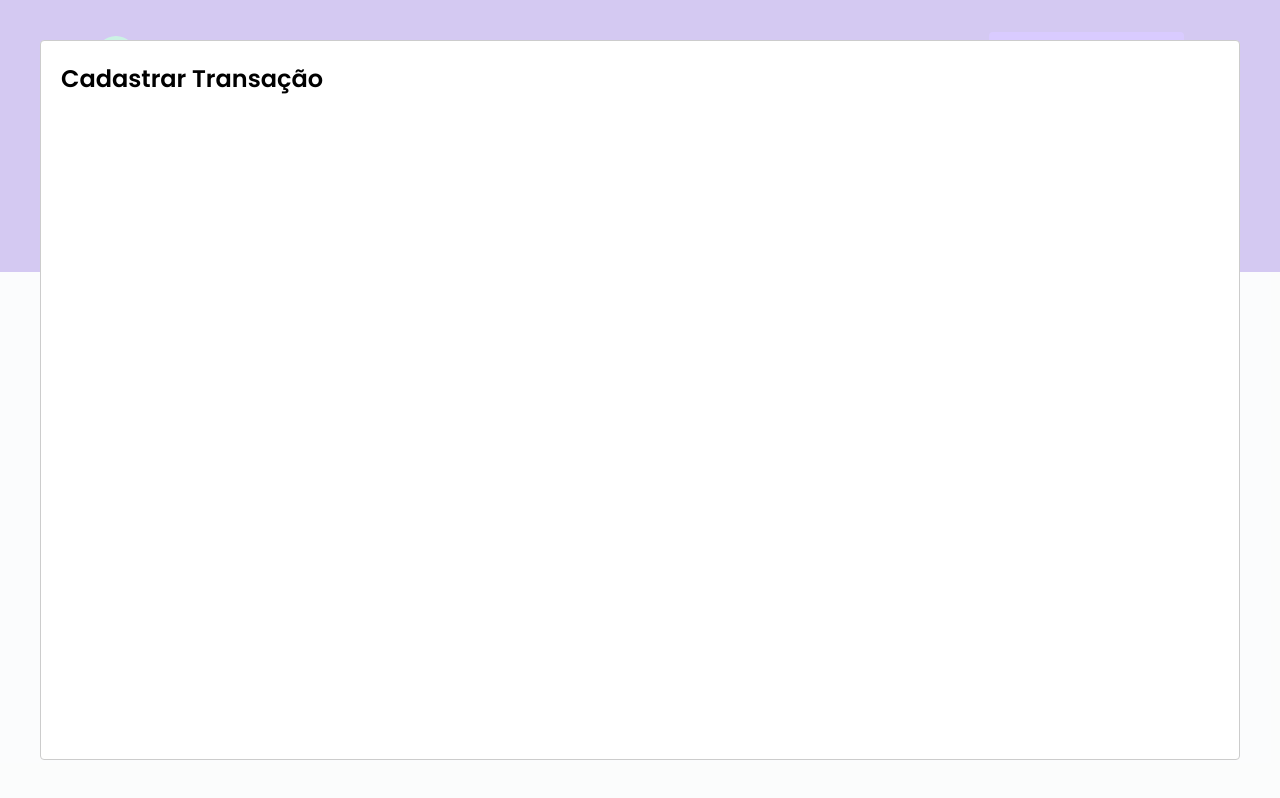
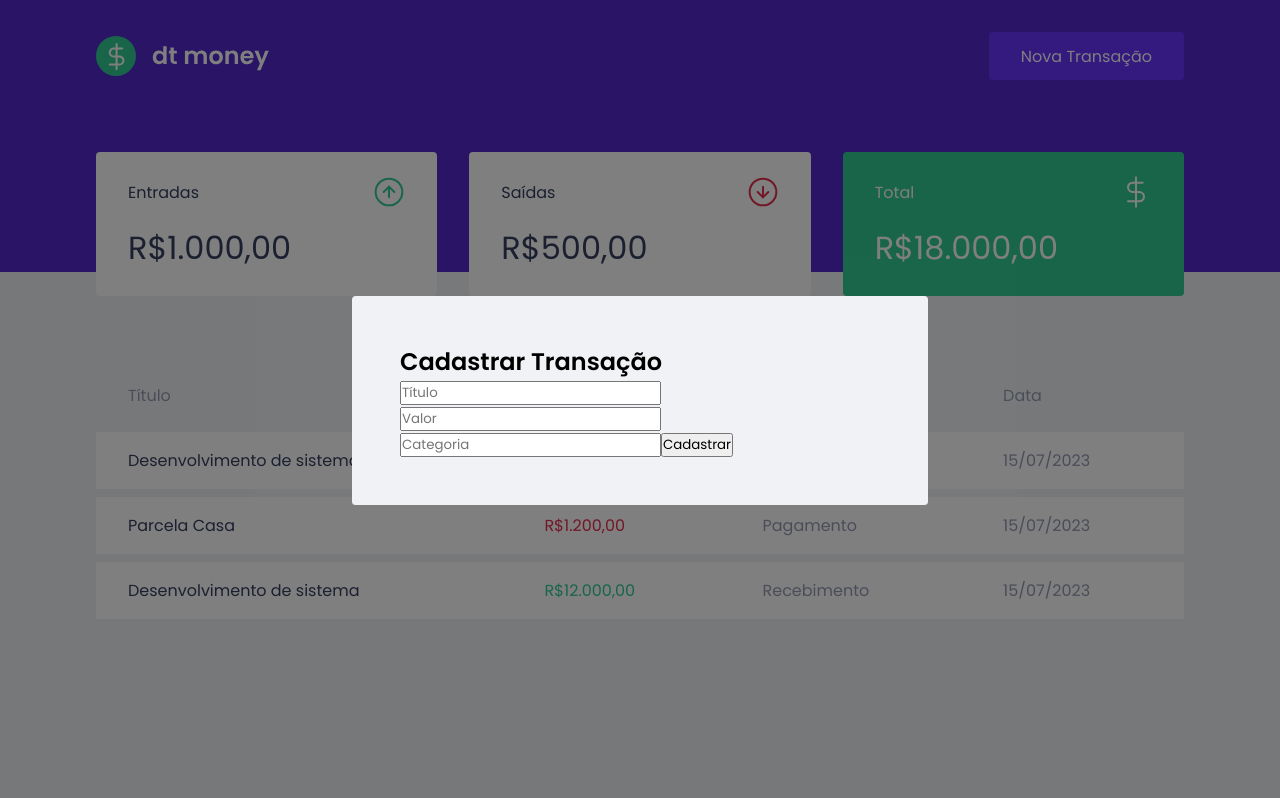
Before and after one commit to EngJao89/dtmoney, a React (Create React App) app: page / in a window 1280 px wide. Both pictures are taken after a click on the button "Nova Transação". Built offline with nearby package versions, Linux system fonts and the light colour scheme; no server answers; what miragejs would draw is missing.

Commit message:
feat(dm12-estrutura-formulario): implementa estrutura e estilização de formulário

```diff
--- a/src/components/NewTransactionModal/index.tsx
+++ b/src/components/NewTransactionModal/index.tsx
@@ -1,4 +1,5 @@
 import Modal from 'react-modal';
+import { Container } from './styles';
 
 interface NewTransactionProps {
   isOpen: boolean;
@@ -11,8 +12,27 @@
   <Modal
     isOpen={isOpen}
     onRequestClose={onRequestClose}
+    overlayClassName="react-modal-overlay"
+    className="react-modal-content"
   >
+    <Container>
     <h2>Cadastrar Transação</h2>
+
+    <input
+    placeholder="Título"
+    />
+
+    <input
+      type="number"
+      placeholder="Valor"
+    />
+
+    <input
+      placeholder="Categoria"
+    />
+
+    <button type="submit">Cadastrar</button>
+    </Container>
   </Modal>
   )
 }
--- a/src/styles/global.ts
+++ b/src/styles/global.ts
@@ -54,4 +54,27 @@
     opacity: 0.6;
     cursor: not-allowed;
   }
+
+  .react-modal-overlay {
+    background: rgba(0, 0, 0, 0.5);
+
+    position: fixed;
+    top: 0;
+    bottom: 0;
+    right: 0;
+    left: 0;
+
+    display: flex;
+    align-items: center;
+    justify-content: center;
+  }
+
+  .react-modal-content {
+    width: 100%;
+    max-width: 576px;
+    background: var(--background);
+    padding: 3rem;
+    position: relative;
+    border-radius: 0.24rem;
+  }
 `
```
